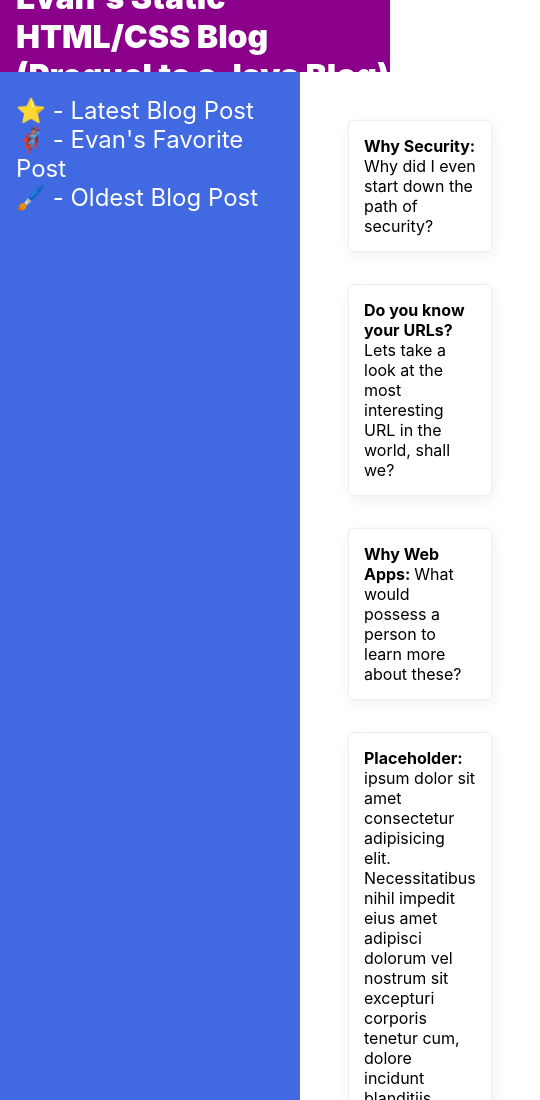
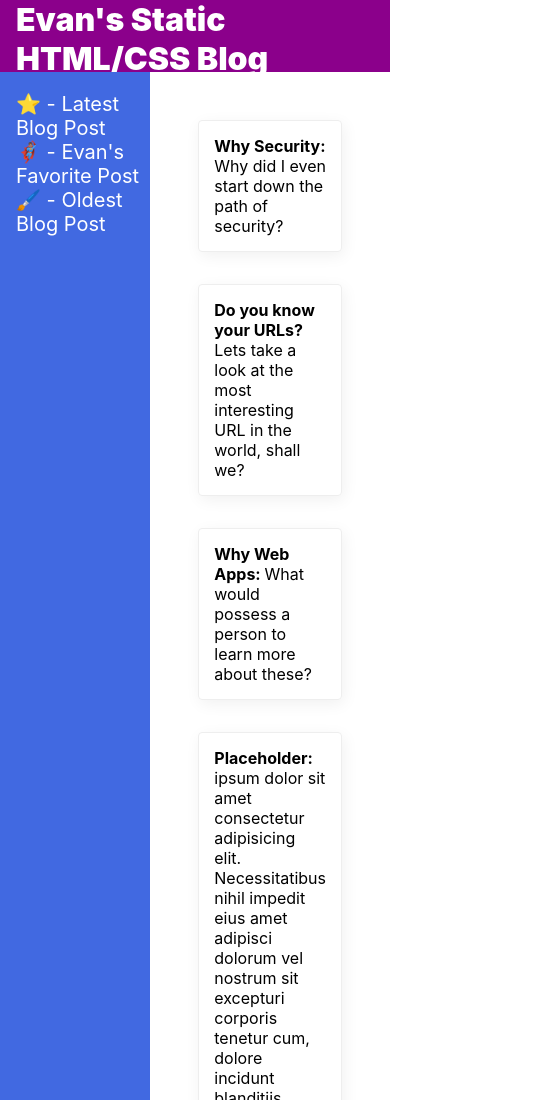
Before and after one commit to EvanGrace25/blog, a plain HTML site: page index.html in a window 390 px wide. Shown: the top 1100 px of the page, 540 px wide, since content can reach past the window. Drawn offline with Linux system fonts and the light colour scheme.

Commit message:
Update styling for Mobile

```diff
--- a/style.css
+++ b/style.css
@@ -22,6 +22,7 @@ body {
   color: white;
   display: flex;
   align-items: center;
+  flex-wrap: wrap;
 }
 
 .header div {
@@ -47,11 +48,11 @@ body {
 
 .sidebar {
   /* width: 300px; */
-  flex-basis: 300px;
-  flex-shrink: 0;
+  flex-basis: 360px;
+  flex-shrink: 0.5;
   background: royalblue;
   box-sizing: border-box;
-  font-size: 24px;
+  font-size: 20px;
   padding-left: 16px;
 }
 
```
